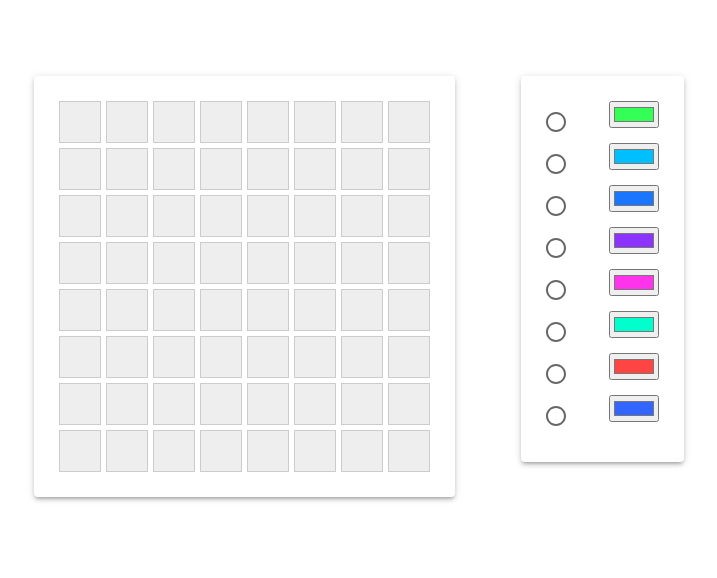
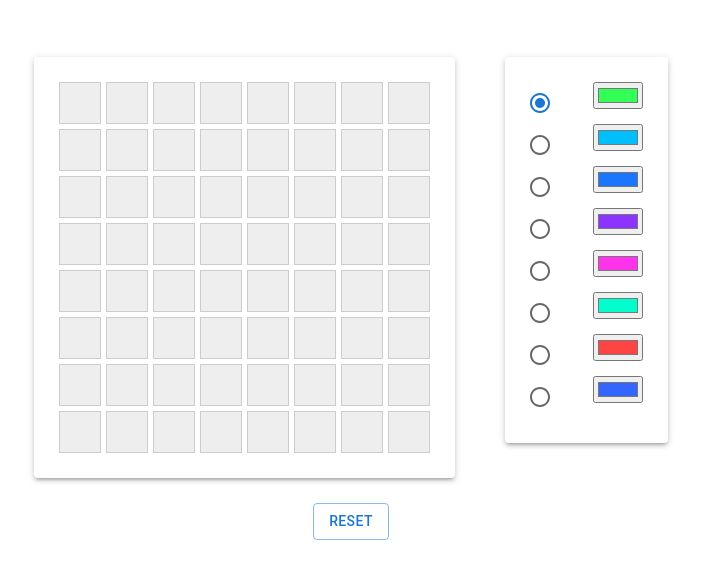
Before and after one commit to nbpeth/grid-warden, a React (Vite) app: page / in a window 1280 px wide. Shown: the part 114-692 px from the top of the page, without its empty margins (281-998 px from the left). Built offline with nearby package versions, Linux system fonts and the light colour scheme.

Commit message:
ugly reset

```diff
--- a/src/App.jsx
+++ b/src/App.jsx
@@ -1,24 +1,22 @@
-
 import "./App.css";
 import { Grid } from "@mui/material";
 import { Matrix } from "./components/matrix/Matrix";
 import { ColorSelector } from "./components/colorSelector/ColorSelector";
 import { ColorSelectorProvider } from "./hooks/useColorSelector";
 
-function App() {
-
+const App = () => {
   return (
-    <ColorSelectorProvider >
+    <ColorSelectorProvider>
       <Grid container spacing={2} style={{ padding: "20px" }}>
         <Grid item>
           <Matrix />
         </Grid>
         <Grid item>
-          <ColorSelector />
+          {/* <ColorSelector /> */}
         </Grid>
       </Grid>
     </ColorSelectorProvider>
   );
-}
+};
 
 export default App;
--- a/src/components/cell/Cell.jsx
+++ b/src/components/cell/Cell.jsx
@@ -3,36 +3,34 @@ import { useColorSelector } from "../../hooks/useColorSelector";
 
 const emptyCellColor = "#eee";
 
+// needs factored
+// updating grid too heavy handed, poor selection and clearing critera
+
 export const Cell = ({ x, y, handleCellClick, id, replicaGrid }) => {
   const { colorPalette, selectedColor } = useColorSelector();
-
   const [isSelected, setIsSelected] = useState(false);
   const [backgroundColor, setBackgroundColor] = useState(emptyCellColor);
 
+  const colorIdForCoordinate = replicaGrid[y][x];
+  const colorValueForCoordinate =
+    colorPalette[colorIdForCoordinate - 1] ?? emptyCellColor;
+
+  const hasColorValue = !!colorIdForCoordinate;
+
   useEffect(() => {
     handleCellClick(x, y, isSelected ? selectedColor : 0);
-    setBackgroundColor(
-      isSelected ? colorPalette[selectedColor - 1] : emptyCellColor
-    );
   }, [isSelected]);
 
   useEffect(() => {
-    const colorIdForCoordinate = replicaGrid[y][x];
-    const colorValueForCoordinate = colorPalette[colorIdForCoordinate - 1] ?? emptyCellColor;
-    // console.log(
-    //   colorPalette[colorPalette.length - 1],
-    //   colorIdForCoordinate,
-    //   x,
-    //   y,
-    //   colorValueForCoordinate
-    // );
+    if (!hasColorValue) {
+      setIsSelected(false);
+    }
+
     setBackgroundColor(isSelected ? colorValueForCoordinate : emptyCellColor);
-  }, [colorPalette]);
+  }, [colorPalette, replicaGrid]);
 
   const handleClick = () => {
-    const _isSelected = !isSelected;
-
-    setIsSelected(_isSelected);
+    setIsSelected(!isSelected);
   };
 
   return (
--- a/src/components/matrix/Matrix.jsx
+++ b/src/components/matrix/Matrix.jsx
@@ -1,7 +1,8 @@
-import { Grid, Paper } from "@mui/material";
+import { Button, Grid, Paper } from "@mui/material";
 import React from "react";
 import { useMatrix } from "../../hooks/useMatrix";
 import { Cell } from "../cell/Cell";
+import { ColorSelector } from "../colorSelector/ColorSelector";
 
 export const Container = ({ children }) => {
   return (
@@ -12,10 +13,11 @@ export const Container = ({ children }) => {
 };
 
 export const Matrix = () => {
-  const { handleCellClick, gridSize, replicaGrid } = useMatrix();
+  const { handleCellClick, gridSize, replicaGrid, resetMatrix } = useMatrix();
 
   return (
-    <Grid container>
+    <Grid container direction="column">
+      <Grid container item>
         <Grid item>
           <Container>
             <div
@@ -45,6 +47,15 @@ export const Matrix = () => {
             </div>
           </Container>
         </Grid>
+        <Grid item>
+          <ColorSelector />
+        </Grid>
+      </Grid>
+      <Grid container item justifyContent="center">
+        <Grid item>
+          <Button variant="outlined" onClick={resetMatrix}> Reset </Button>
+        </Grid>
+      </Grid>
     </Grid>
   );
 };
--- a/src/hooks/useColorSelector.jsx
+++ b/src/hooks/useColorSelector.jsx
@@ -21,7 +21,7 @@ const defaultPalette = [
 
 const ColorSelectorContext = createContext();
 export const ColorSelectorProvider = ({ children }) => {
-  const [selectedColor, setSelectedColor] = useState(0);
+  const [selectedColor, setSelectedColor] = useState(1);
   const [colorPalette, setColorPalette] = useState(defaultPalette);
 
   const handleSelectedColorChange = (event) => {
--- a/src/hooks/useMatrix.jsx
+++ b/src/hooks/useMatrix.jsx
@@ -6,8 +6,11 @@ export const useMatrix = () => {
     Array.from({ length: 8 }, () => Array(8).fill(0))
   );
 
+  const resetMatrix = () => {
+    setReplicaGrid(Array.from({ length: 8 }, () => Array(8).fill(0)));
+  };
+
   const handleCellClick = (x, y, colorId) => {
-    // console.log(x,y,color);
     setReplicaGrid((prevGrid) => {
       const newGrid = [...prevGrid];
       newGrid[y][x] = colorId;
@@ -20,5 +23,6 @@ export const useMatrix = () => {
     gridSize,
     handleCellClick,
     replicaGrid,
+    resetMatrix,
   };
 };
```
Lines whose indentation alone changed are shown as unchanged.
